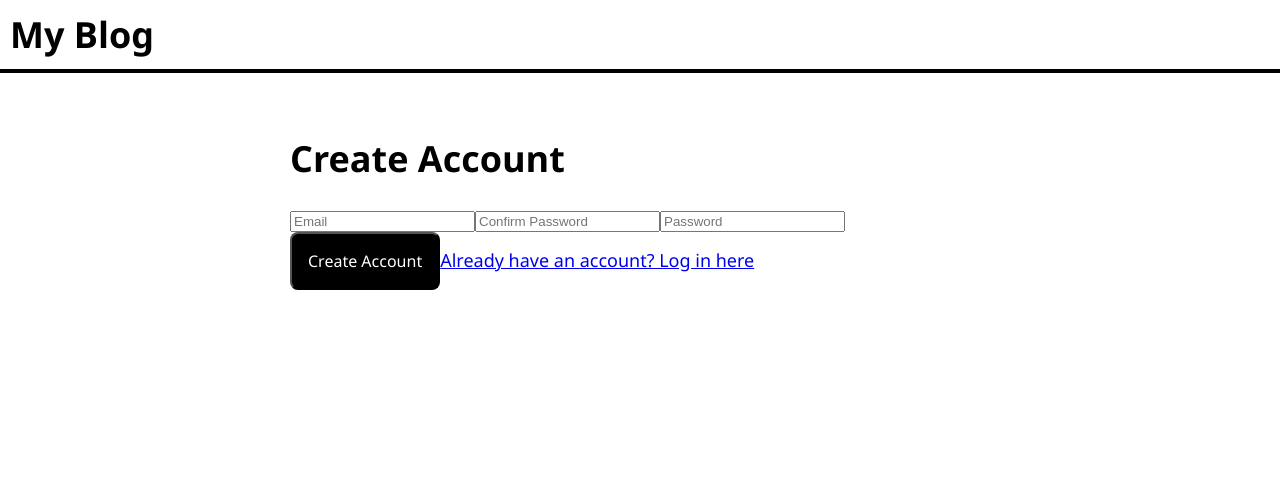
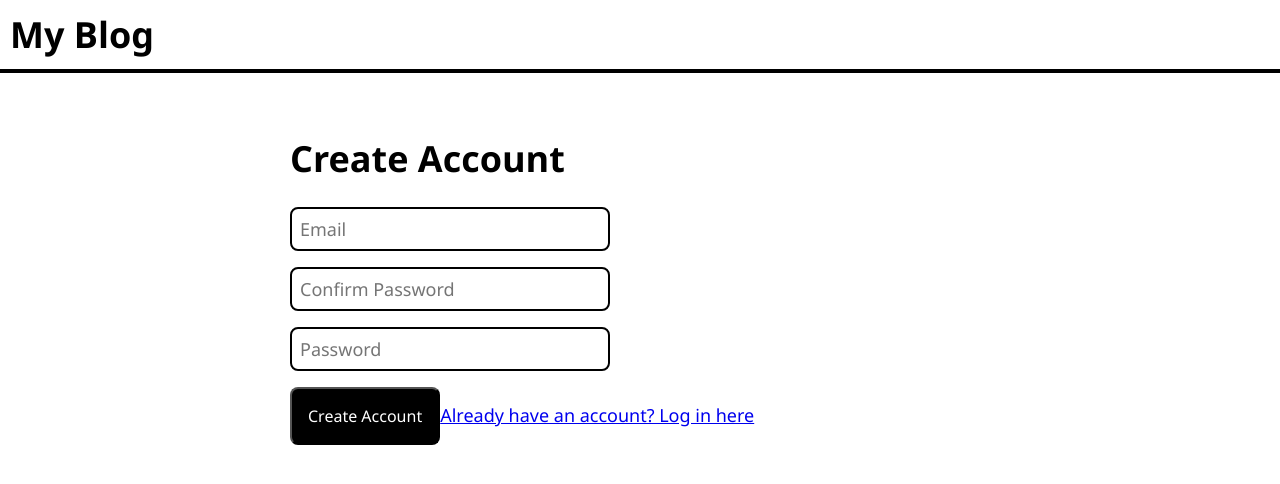
Before and after one commit to ncoladello/fullstack-my-blog, a React (Create React App) app in the folder frontend/: page /create-account in a window 1280 px wide. Shown: the top 484 px of the page. Built offline with nearby package versions, Linux system fonts and the light colour scheme.

Commit message:
style: added style to input fields

```diff
--- a/frontend/src/App.css
+++ b/frontend/src/App.css
@@ -120,3 +120,36 @@ nav a:hover {
   border-bottom: 2px solid black;
   padding: 16px;
 }
+
+
+
+input, textarea {
+  display: block;
+  width: 300px;
+  padding: 8px;
+  border-radius: 8px;
+  font-family: 'Segoe UI', Tahoma, Geneva, Verdana, sans-serif;
+  font-size: 18px;
+  border: 2px solid black;
+  margin-bottom: 16px;
+}
+
+.error {
+  padding: 8px;
+  border-radius: 4px;
+  background-color: pink;
+}
+
+#add-comment-form button {
+  width: 320px;
+}
+
+#upvotes-section button, p {
+  display: inline-block;
+  margin-right: 16px;
+}
+
+.comment {
+  border-bottom: 2px solid black;
+  padding: 16px;
+}
```
